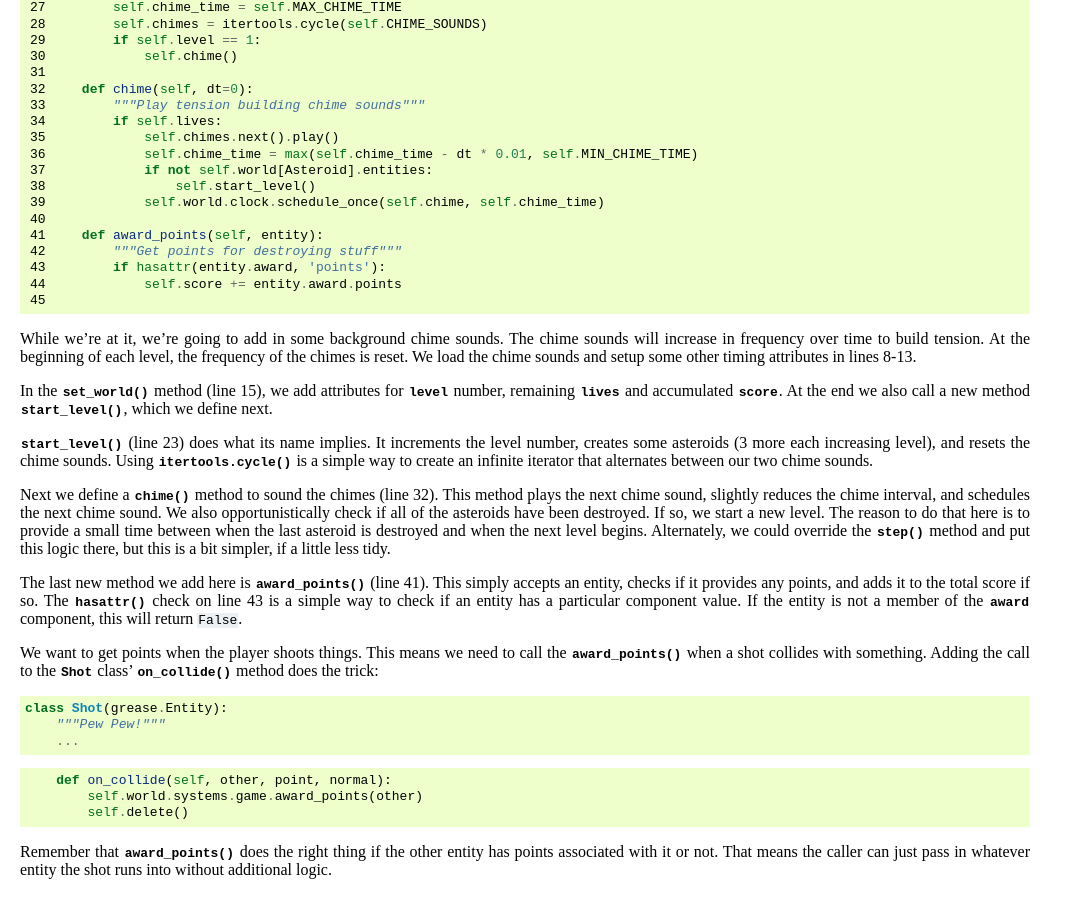
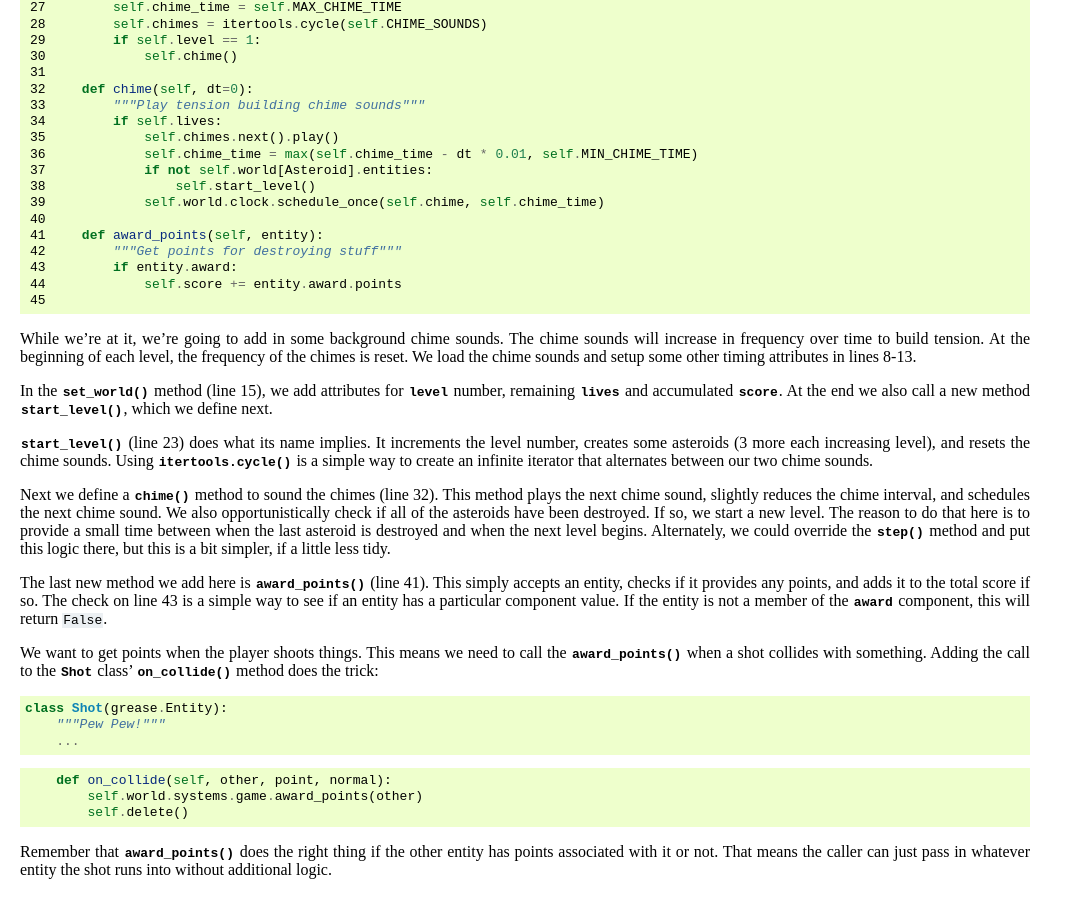
Before and after one commit to caseman/grease, a Sphinx documentation site: the page built from doc/tutorial/tutorial3.rst, in a window 1280 px wide and 900 px high, scrolled down 4362 px. Shown: the whole window, without its empty margins (0-1074 px from the left). Built offline with Sphinx 7.4.7, drawn with Linux system fonts in a browser that asks for light colours.

Commit message:
Use a more elegant component membership check, begone hasattr!
git-svn-id: https://caseman.googlecode.com/svn/trunk/grease@597 695b90bb-9647-0410-898f-0949cf7e6fe8

```diff
--- a/doc/tutorial/blasteroids3.py
+++ b/doc/tutorial/blasteroids3.py
@@ -304,7 +304,7 @@
 
     def award_points(self, entity):
         """Get points for destroying stuff"""
-        if hasattr(entity.award, 'points'):
+        if entity.award:
             self.score += entity.award.points
 
     def player_died(self):
--- a/doc/tutorial/tutorial3.rst
+++ b/doc/tutorial/tutorial3.rst
@@ -134,7 +134,7 @@
 
 Next we define a :meth:`chime` method to sound the chimes (line 32). This method plays the next chime sound, slightly reduces the chime interval, and schedules the next chime sound. We also opportunistically check if all of the asteroids have been destroyed. If so, we start a new level. The reason to do that here is to provide a small time between when the last asteroid is destroyed and when the next level begins. Alternately, we could override the :meth:`step` method and put this logic there, but this is a bit simpler, if a little less tidy.
 
-The last new method we add here is :meth:`award_points` (line 41). This simply accepts an entity, checks if it provides any points, and adds it to the total score if so. The :func:`hasattr` check on line 43 is a simple way to check if an entity has a particular component value. If the entity is not a member of the :obj:`award` component, this will return ``False``.
+The last new method we add here is :meth:`award_points` (line 41). This simply accepts an entity, checks if it provides any points, and adds it to the total score if so. The check on line 43 is a simple way to see if an entity has a particular component value. If the entity is not a member of the :obj:`award` component, this will return ``False``.
 
 We want to get points when the player shoots things. This means we need to call the :meth:`award_points` when a shot collides with something. Adding the call to the :class:`Shot` class' :meth:`on_collide` method does the trick::
 
```
